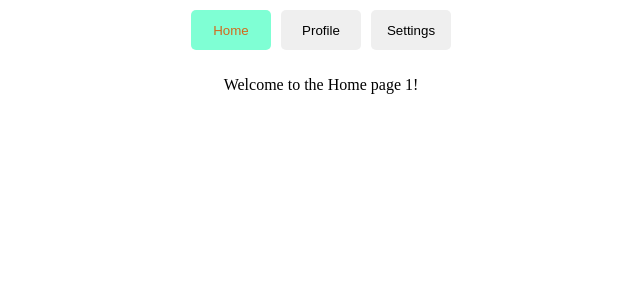
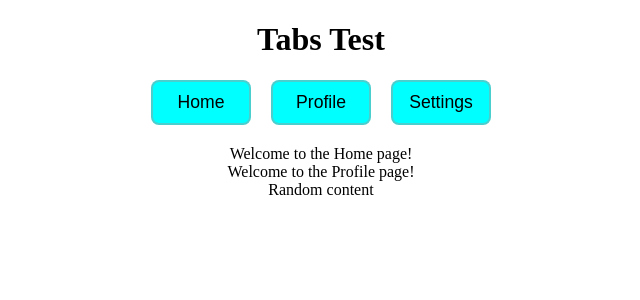
Before and after one commit to githshine/React_apps, a React (Vite) app in the folder simple-React-projects/: page / in a window 1280 px wide. Shown: the top 300 px of the page, without its empty margins (319-959 px from the left). Built offline with nearby package versions, Linux system fonts and the light colour scheme.

Commit message:
update customer-tabs

```diff
--- a/simple-React-projects/src/App.jsx
+++ b/simple-React-projects/src/App.jsx
@@ -1,6 +1,7 @@
 import './App.css';
 import Accordion from './components/accordion';
-import Tabs from './components/my-custom-tabs/tabs';
+import TabsTest from './components/custom-tabs/tabs-test.jsx';
+import Tabs from './components/custom-tabs/tabs.jsx';
 import ImageSlider from './components/image-slider';
 import LightDarkMode from './components/light-dark-mode';
 import LoadMoreData from './components/load-more-data';
@@ -33,7 +34,8 @@ function App() {
 
       {/* <ScollIndicator url="https://dummyjson.com/products?limit=100" /> */}
 
-      <Tabs />
+      {/* <Tabs /> */}
+      <TabsTest />
     </div>
   );
 }
--- /dev/null
+++ b/simple-React-projects/src/components/custom-tabs/tabs-test.jsx
@@ -0,0 +1,24 @@
+import React from 'react';
+import Tabs from './tabs';
+
+function RandomComponent() {
+  return <h1>Some Random Content</h1>;
+}
+
+function TabsTest() {
+  const tabs = [
+    { btnName: 'Home', content: 'Welcome to the Home page!' },
+    { btnName: 'Profile', content: 'Welcome to the Profile page!' },
+    // { btnName: 'Settings', content: <RandomComponent /> },
+    { btnName: 'Settings', content: 'Random content' },
+  ];
+  return (
+    <div>
+      {' '}
+      <h1>Tabs Test</h1>
+      <Tabs tabsContent={tabs} />
+    </div>
+  );
+}
+
+export default TabsTest;
--- /dev/null
+++ b/simple-React-projects/src/components/custom-tabs/tabs.css
@@ -0,0 +1,18 @@
+div.tabsWrapper {
+  display: flex;
+  justify-content: center;
+}
+
+div.tabsWrapper button {
+  font-size: 1.1rem;
+  width: 100px;
+  padding: 10px;
+  margin: 0 10px 20px;
+  border: 2px solid rgba(155, 154, 154, 0.487);
+  border-radius: 8px;
+  background-color: aqua;
+}
+
+div.tabsWrapper button.active {
+  background-color: rgb(0, 255, 174);
+}
--- /dev/null
+++ b/simple-React-projects/src/components/custom-tabs/tabs.jsx
@@ -0,0 +1,23 @@
+import React from 'react';
+import './tabs.css';
+
+function Tabs({ tabsContent }) {
+  console.log('log test:', tabsContent);
+  return (
+    <div>
+      <div className="tabsWrapper">
+        {tabsContent.map((tab, index) => (
+          // {/* <h2>{(tab.btnName, tab.content)}</h2> // the usage of comma(,): evaluates multiple expressions from left to right, but just return the value of the last expression. */}
+          <button key={index}>{tab.btnName}</button>
+        ))}
+      </div>
+      <div className="contentsWrapper">
+        {tabsContent.map((tab, index) => (
+          <div key={index}>{tab.content}</div>
+        ))}
+      </div>
+    </div>
+  );
+}
+
+export default Tabs;
--- a/simple-React-projects/src/components/my-custom-tabs/tabs.jsx
+++ b/simple-React-projects/src/components/my-custom-tabs/tabs.jsx
@@ -19,7 +19,7 @@ function Tabs() {
       ) {
         btnElement.classList.add('active');
 
-        console.log('Add active to the upper element');
+        console.log('Add active class to the upper element');
       } else if (btnElement.classList.contains('active'))
         btnElement.classList.remove('active');
     });
@@ -50,7 +50,7 @@ function Tabs() {
         </button>
       </div>
       <div className="tab-content">
-        <p>Welcome to the Home page 1!</p>
+        <p>Welcome to the Home page!</p>
       </div>
       <div className="tab-content" style={{ display: 'none' }}>
         <p>Welcome to the Profile page 2!</p>
```
Also changed, not shown: simple-React-projects/src/components/my-custom-tabs/tabs-test.jsx (deleted, +0 -7 lines).
